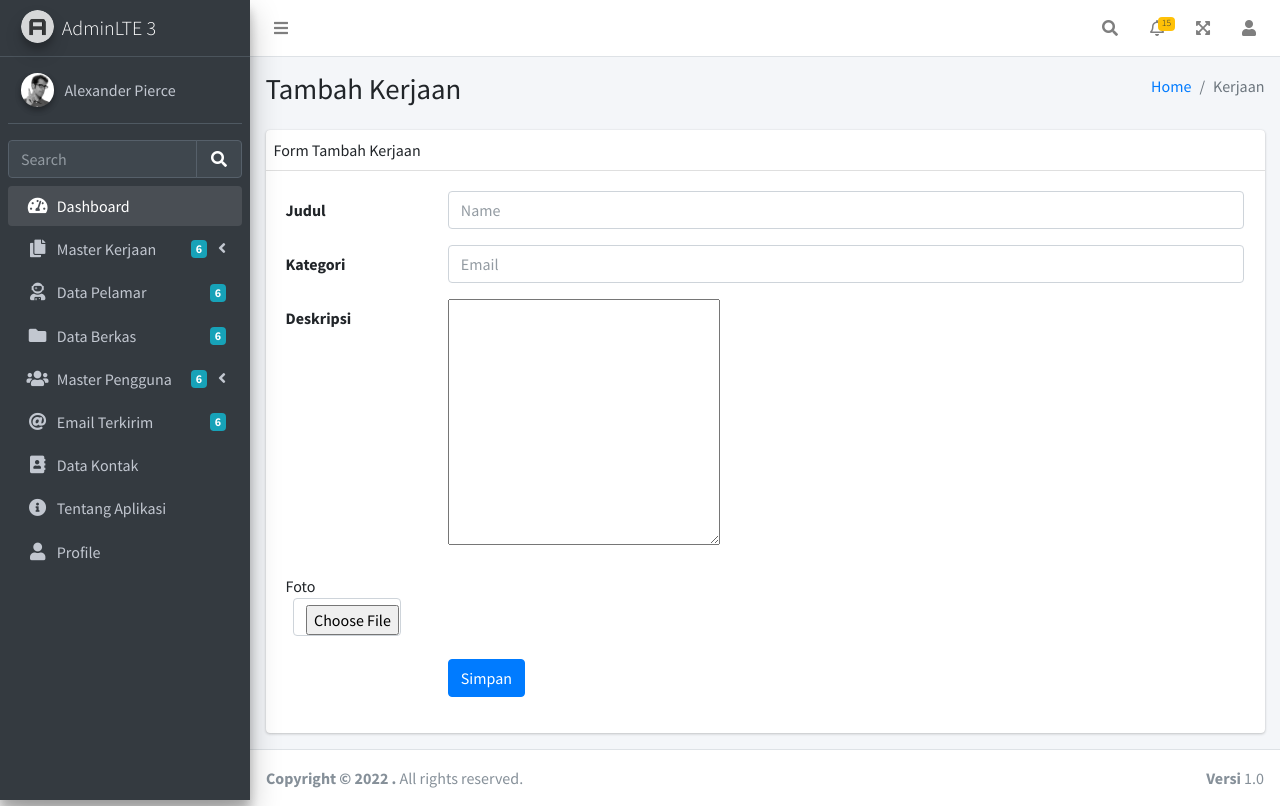
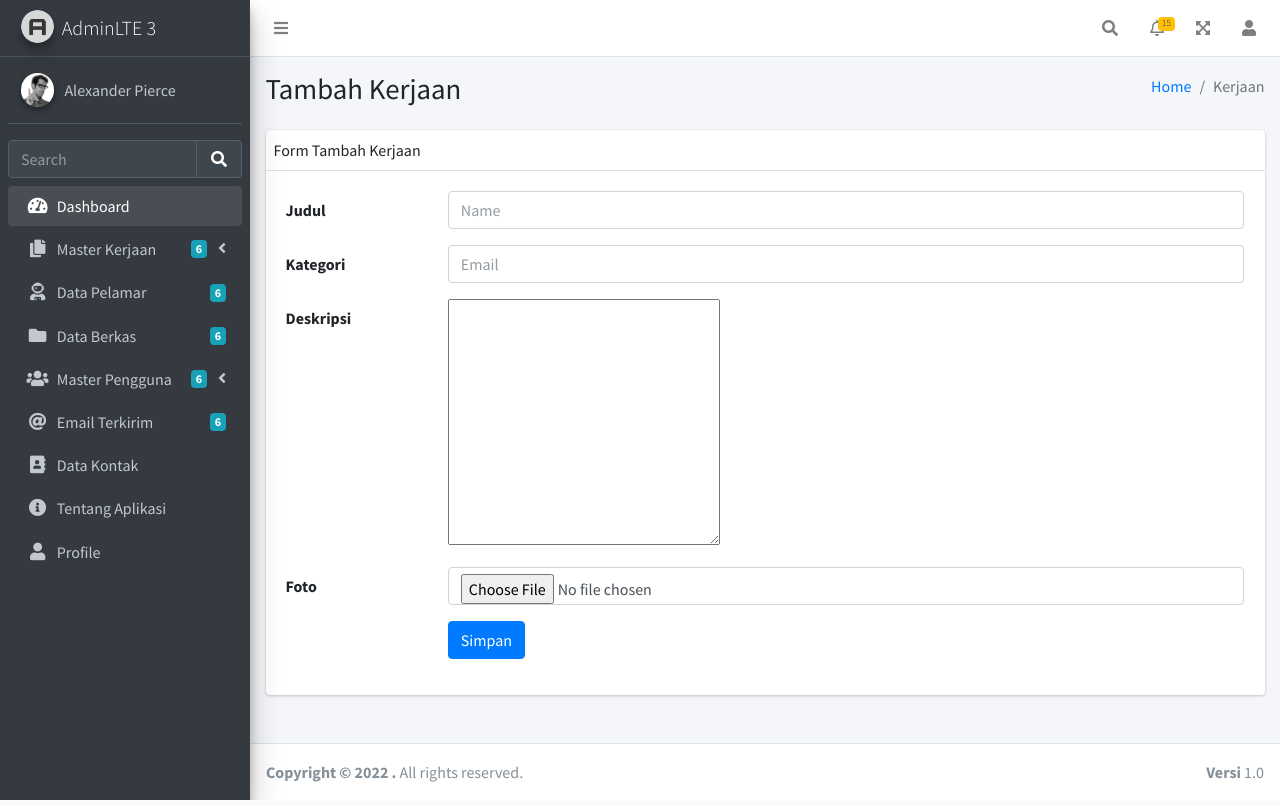
Before and after one commit to friczky/Hire-karyawan, a PHP site: page /Admin/halaman/kerjaan/tambah.php in a window 1280 px wide. Run offline with PHP 8.4, Linux system fonts and the light colour scheme; some libraries are stand-ins or nearby versions.

Commit message:
update tambah kerjaan

```diff
--- a/Admin/halaman/kerjaan/tambah.php
+++ b/Admin/halaman/kerjaan/tambah.php
@@ -58,7 +58,7 @@ include '../../komponen/sidebar.php';
                         </div>
                       </div>
                       <div class="form-group row">
-                        <label" class="col-sm-2 col-form-label">Foto</label>
+                        <label class="col-sm-2 col-form-label">Foto</label>
                         <div class="col-sm-10">
                          <input type="file" class="form-control" id="customFile">
                         </div>
```
